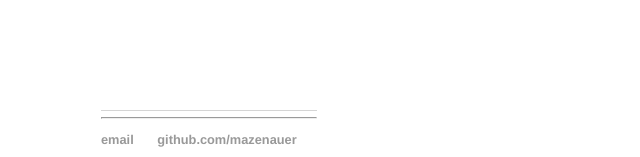
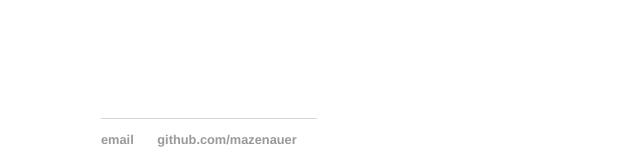
Before and after one commit to mazenauer/mazenauer.github.io, a Jekyll site: the page built from index.html, in a window 1280 px wide. Shown: the part 740-897 px from the top of the page, without its empty margins (91-731 px from the left). Built offline with Jekyll 4.4.1, drawn with Linux system fonts in a browser that asks for light colours.

Commit message:
Update default.html

```diff
--- a/_layouts/default.html
+++ b/_layouts/default.html
@@ -19,12 +19,13 @@
 			{{ content }}
 
 			</div><!-- /.container -->
+			<p>
 			<footer>
-			<hr>
-	    		<ul>
+	    			<ul>
 	        		<li><a href="mailto:mazenauerjustin@gmail.com">email</a></li>
 	        		<li><a href="https://github.com/mazenauer">github.com/mazenauer</a></li>
 				</ul>
 			</footer>
+			</p>
 		</body>
 	</html>
```
